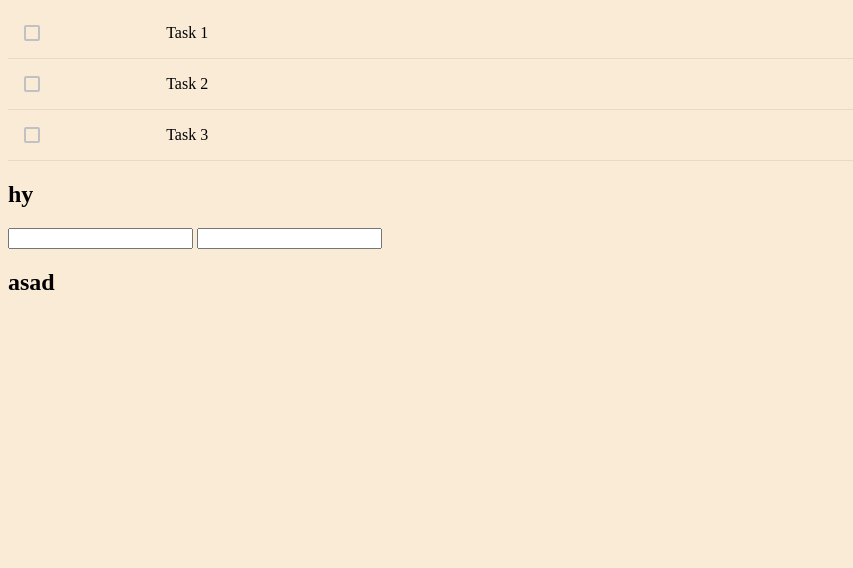
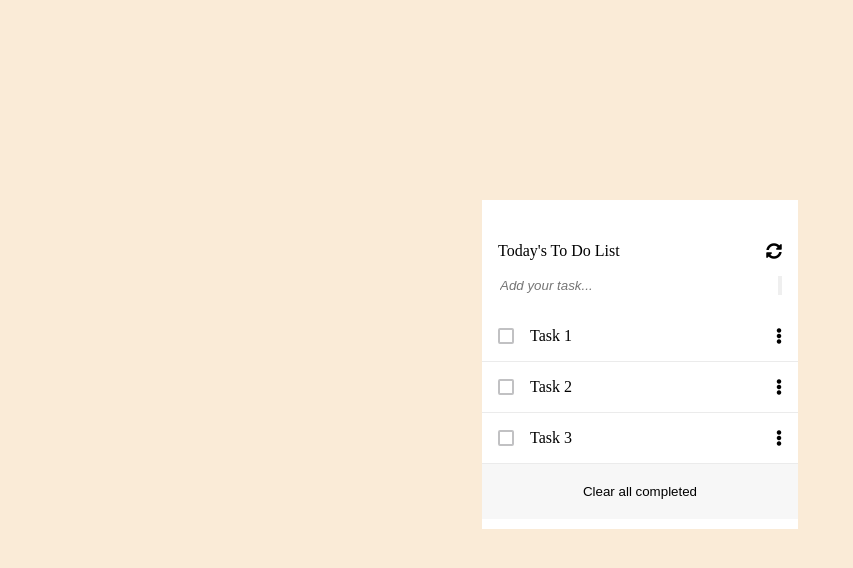
Before and after one commit to muneeb3123/TO-DO-LIST, a website built with webpack: page dist/index.html in a window 1280 px wide. Shown: the whole page, without its empty margins (0-853 px from the left). Built offline with nearby package versions, Linux system fonts and the light colour scheme.

```diff
--- a/dist/index.html
+++ b/dist/index.html
@@ -1 +1 @@
-<!doctype html><html lang="en"><head><meta charset="UTF-8"><meta http-equiv="X-UA-Compatible" content="IE=edge"><meta name="viewport" content="width=device-width,initial-scale=1"><title>To Do List</title><script defer="defer" src="main.%5BcontentHash%5D.js"></script></head><body><div id="to-do-list"></div><h2 class="hy">hy</h2><form action=""><input> <input></form><div><h2>asad</h2></div></body></html>
+<!doctype html><html lang="en"><head><meta charset="UTF-8"><meta http-equiv="X-UA-Compatible" content="IE=edge"><meta name="viewport" content="width=device-width,initial-scale=1"><link rel="stylesheet" href="https://cdnjs.cloudflare.com/ajax/libs/font-awesome/5.15.3/css/all.min.css"/><link rel="stylesheet" href="https://cdnjs.cloudflare.com/ajax/libs/font-awesome/5.15.3/css/all.min.css" integrity="sha512-0R18Gd6YthvzC/nhJ8rA3r3yksGvBVzgWJ1BJjpT6T2cYsqJCBTZnhWbGz9X6pAuj6IhU6JWx6xRfPhjyhYJdA==" crossorigin="anonymous" referrerpolicy="no-referrer"/><title>To Do List</title><script defer="defer" src="main.61ae25b3e2499aec0839.js"></script></head><body><div class="main"><div class="container"><div class="title-add"><p class="today">Today's To Do List</p><span class="fa fa-sync-alt"></span></div><div class="add-input"><form action="#" class="add-submit"><input placeholder="Add your task..." class="add-list"> <input type="submit" class="submit" value="" title="click this or press enter to submit"></form></div></div><div id="to-do-list"></div><button class="clear-completed">Clear all completed</button></div></body></html>
```
